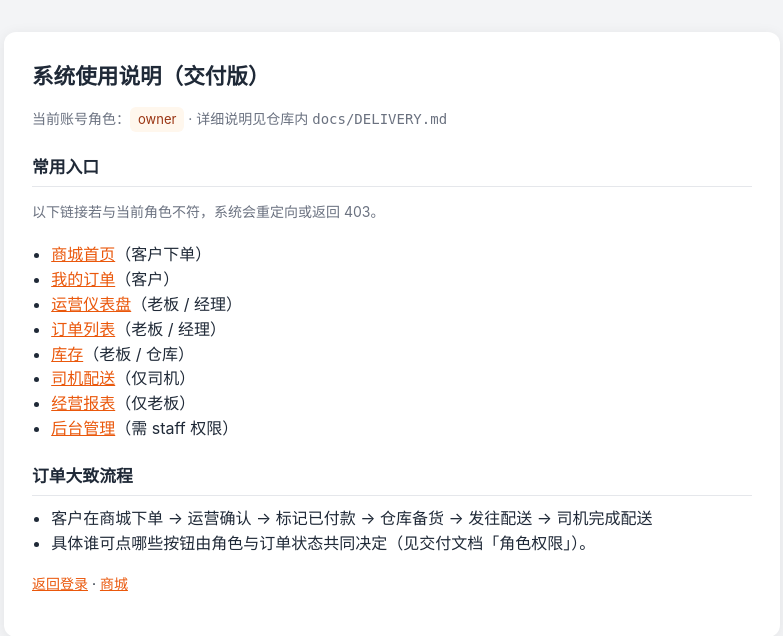
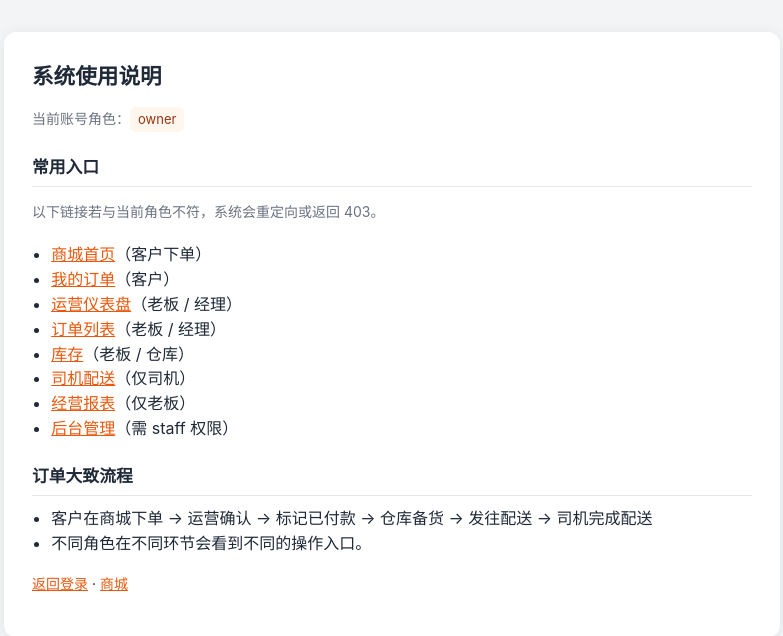
Before and after one commit to yancy0911/tea-supply-system, a Django app: page /help/ in a window 1280 px wide. Shown: the top 636 px of the page, without its empty margins (248-1031 px from the left). Run offline with Django 4.2, Linux system fonts and the light colour scheme; the visitor is signed in with stand-in values (Sample User, id 1).

Commit message:
system usage doc cleanup
Made-with: Cursor

```diff
--- a/templates/delivery_help.html
+++ b/templates/delivery_help.html
@@ -18,8 +18,8 @@
   </head>
   <body>
     <div class="wrap">
-      <h1>系统使用说明（交付版）</h1>
-      <p class="sub">当前账号角色：<span class="role">{{ portal_role }}</span> · 详细说明见仓库内 <code>docs/DELIVERY.md</code></p>
+      <h1>系统使用说明</h1>
+      <p class="sub">当前账号角色：<span class="role">{{ portal_role }}</span></p>
 
       <h2>常用入口</h2>
       <p class="sub">以下链接若与当前角色不符，系统会重定向或返回 403。</p>
@@ -37,7 +37,7 @@
       <h2>订单大致流程</h2>
       <ul>
         <li>客户在商城下单 → 运营确认 → 标记已付款 → 仓库备货 → 发往配送 → 司机完成配送</li>
-        <li>具体谁可点哪些按钮由角色与订单状态共同决定（见交付文档「角色权限」）。</li>
+        <li>不同角色在不同环节会看到不同的操作入口。</li>
       </ul>
 
       <p class="nav"><a href="{% url 'login' %}">返回登录</a> · <a href="{% url 'shop-home' %}">商城</a></p>
```
